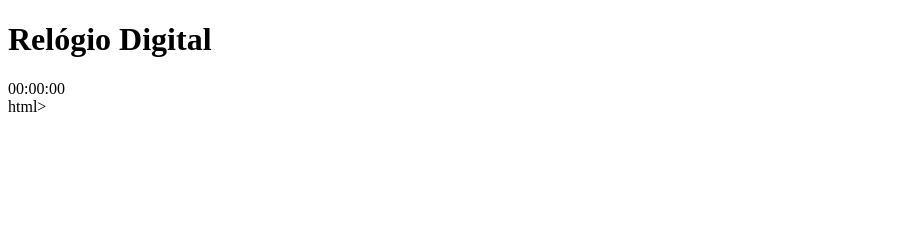
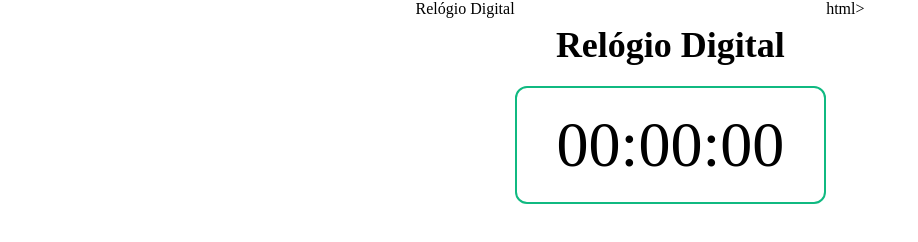
Before and after one commit to AndersonMalinowski/Relogio-digital, a plain HTML site: page index.html in a window 1280 px wide. Shown: the whole page, without its empty margins (0-918 px from the left). Drawn offline with Linux system fonts and the light colour scheme.

Commit message:
Update index.html

```diff
--- a/index.html
+++ b/index.html
@@ -1,14 +1,16 @@
   <!DOCTYPE html>
    <html lang="pt-br">
      <head>
-       <meta charset="UTF-8">
-       <meta name="viewport" content="width=device-width,initial-scale=1.0/>
+       <meta charset="UTF-8" />
+       <meta name="viewport" content="width=device-width,initial-scale=1.0 />
+        <title>Relógio Digital</title>
+
        <link rel="stylesheet" href="style.css"./>
-
-     </head>
-       <div class="container">
+    </head>
+    <body>
+     <div class="container">
        <h1>Relógio Digital</h1>
-       <div id="clock">00:00:00</div>
-       <script src="script.js"></script>
+       <div id="clock">00:00:00</di>
+     </div>
      </body>
      </div>html>
```
